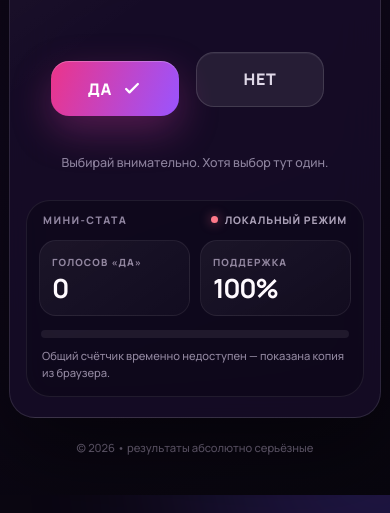
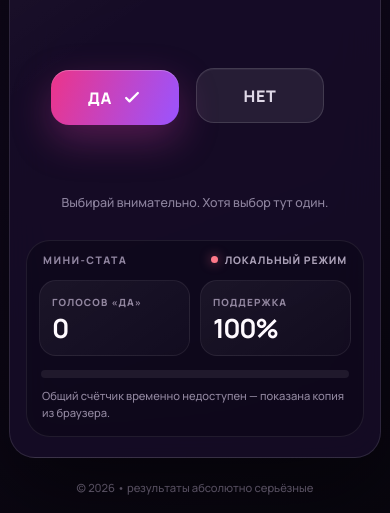
Before and after one commit to asmodeusss111/chupachups, a plain HTML site: page index.html in a window 390 px wide. Shown: the part 349-862 px from the top of the page. Drawn offline with Linux system fonts and the light colour scheme; no server answers.

Commit message:
Update style.css

```diff
--- a/style.css
+++ b/style.css
@@ -247,8 +247,8 @@ h1 span {
 
 .action-zone {
   position: relative;
-  width: min(100%, 460px);
-  min-height: 110px;
+  width: min(100%, 610px);
+  min-height: 170px;
   margin: 28px auto 0;
   display: flex;
   align-items: center;
@@ -321,12 +321,13 @@ h1 span {
   position: absolute;
   z-index: 5;
   left: calc(50% + 7px);
-  top: 26px;
+  top: 50px;
   color: #e0d9e8;
   background: rgba(255, 255, 255, 0.075);
   border: 1px solid rgba(255, 255, 255, 0.13);
   box-shadow: inset 0 1px 0 rgba(255, 255, 255, 0.05);
-  transition: left 150ms cubic-bezier(.2,.8,.2,1), top 150ms cubic-bezier(.2,.8,.2,1), transform 150ms ease;
+  transition: left 62ms linear, top 62ms linear, transform 62ms linear;
+  will-change: left, top, transform;
   touch-action: none;
 }
 
@@ -533,7 +534,7 @@ footer {
   }
 
   .action-zone {
-    min-height: 128px;
+    min-height: 190px;
   }
 
   .button {
@@ -544,7 +545,7 @@ footer {
 
   .button--no {
     left: calc(50% + 1px);
-    top: 27px;
+    top: 65px;
   }
 
   .stats {
```
